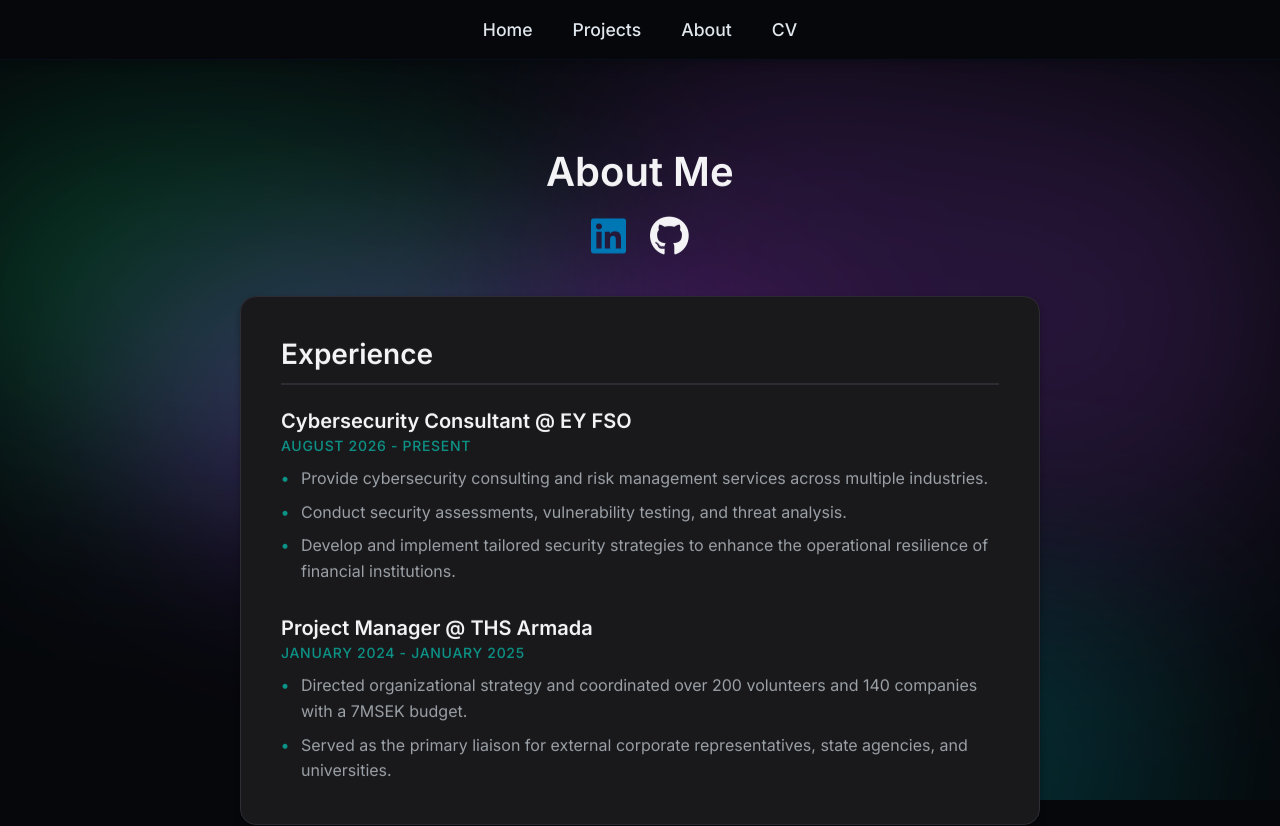
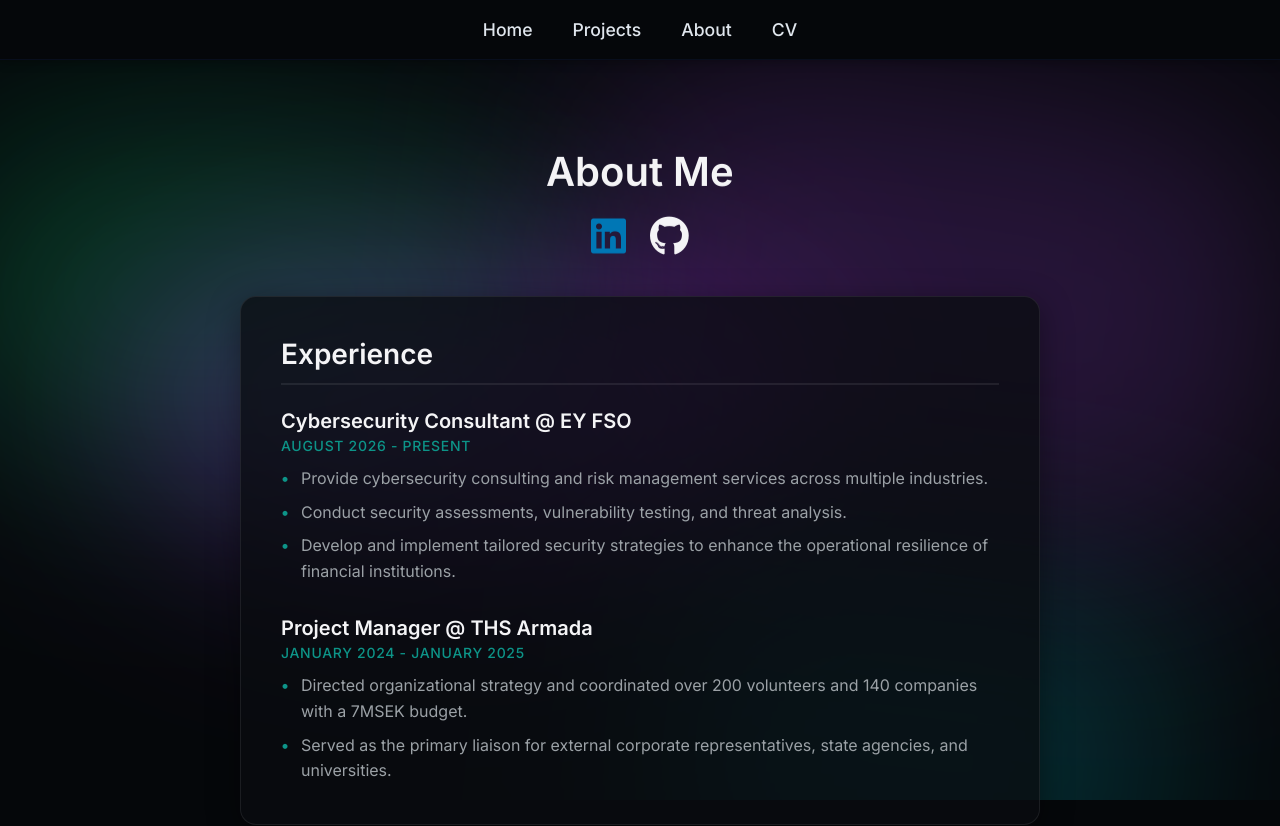
Before and after one commit to zwjc/myweb, a React (Create React App) app: page /about in a window 1280 px wide. Shown: the top 826 px of the page. Built offline with nearby package versions, Linux system fonts and the light colour scheme; the HTML template or start-up script is replaced by a standard one; a web font is replaced by a local one.

Commit message:
glassmorphism about

```diff
--- a/src/components/About.css
+++ b/src/components/About.css
@@ -4,7 +4,7 @@
   display: flex;
   flex-direction: column;
   align-items: center;
-  background-color: transparent; /* Changed from #05070a */
+  background-color: transparent;
   color: #f4f4f6;
   padding: 60px 20px;
 }
@@ -43,7 +43,7 @@
 }
 
 .social-links a:first-child i {
-  color: #0077b5; /* Keeping LinkedIn's brand color */
+  color: #0077b5;
 }
 
 .about-content {
@@ -54,18 +54,22 @@
   gap: 30px;
 }
 
+/* Glassmorphism applied to the card - Adjusted for better readability */
 .about-card {
-  background-color: #19191c;
-  border: 1px solid #2e2e34;
+  background-color: rgba(10, 12, 16, 0.75);
+  backdrop-filter: blur(32px);
+  -webkit-backdrop-filter: blur(32px);
+  border: 1px solid rgba(255, 255, 255, 0.08);
   border-radius: 16px;
   padding: 40px;
-  box-shadow: 0 4px 6px rgba(0, 0, 0, 0.3);
-  transition: transform 0.3s ease, box-shadow 0.3s ease;
+  box-shadow: 0 8px 32px 0 rgba(0, 0, 0, 0.4);
+  transition: transform 0.3s ease, box-shadow 0.3s ease, background-color 0.3s ease;
 }
 
 .about-card:hover {
   transform: translateY(-4px);
-  box-shadow: 0 12px 24px rgba(0, 0, 0, 0.4);
+  box-shadow: 0 12px 40px 0 rgba(0, 0, 0, 0.6);
+  background-color: rgba(10, 12, 16, 0.85);
 }
 
 .about-card h2 {
@@ -74,7 +78,7 @@
   margin-top: 0;
   margin-bottom: 24px;
   padding-bottom: 12px;
-  border-bottom: 2px solid #2e2e34;
+  border-bottom: 2px solid rgba(255, 255, 255, 0.08);
   font-weight: 700;
 }
 
@@ -102,7 +106,7 @@
 
 .timeline-date {
   font-size: 0.875rem;
-  color: #0d9488; /* Teal color matching the project hover states */
+  color: #0d9488;
   font-weight: 500;
   margin: 0 0 12px 0;
   text-transform: uppercase;
@@ -126,7 +130,7 @@
 
 .timeline-item ul li::before {
   content: "•";
-  color: #0d9488; /* Teal bullets */
+  color: #0d9488;
   font-weight: bold;
   position: absolute;
   left: 0;
```
